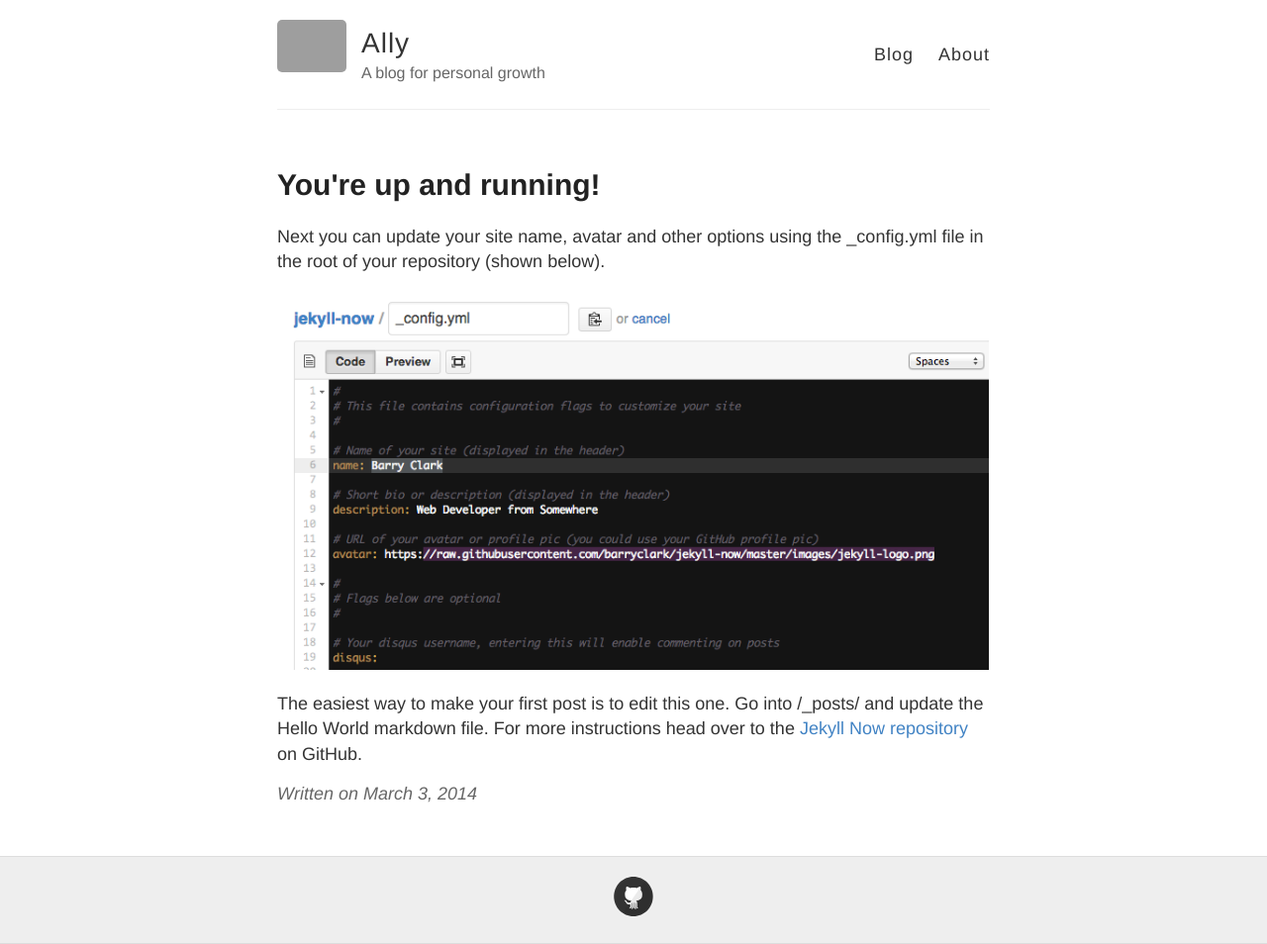
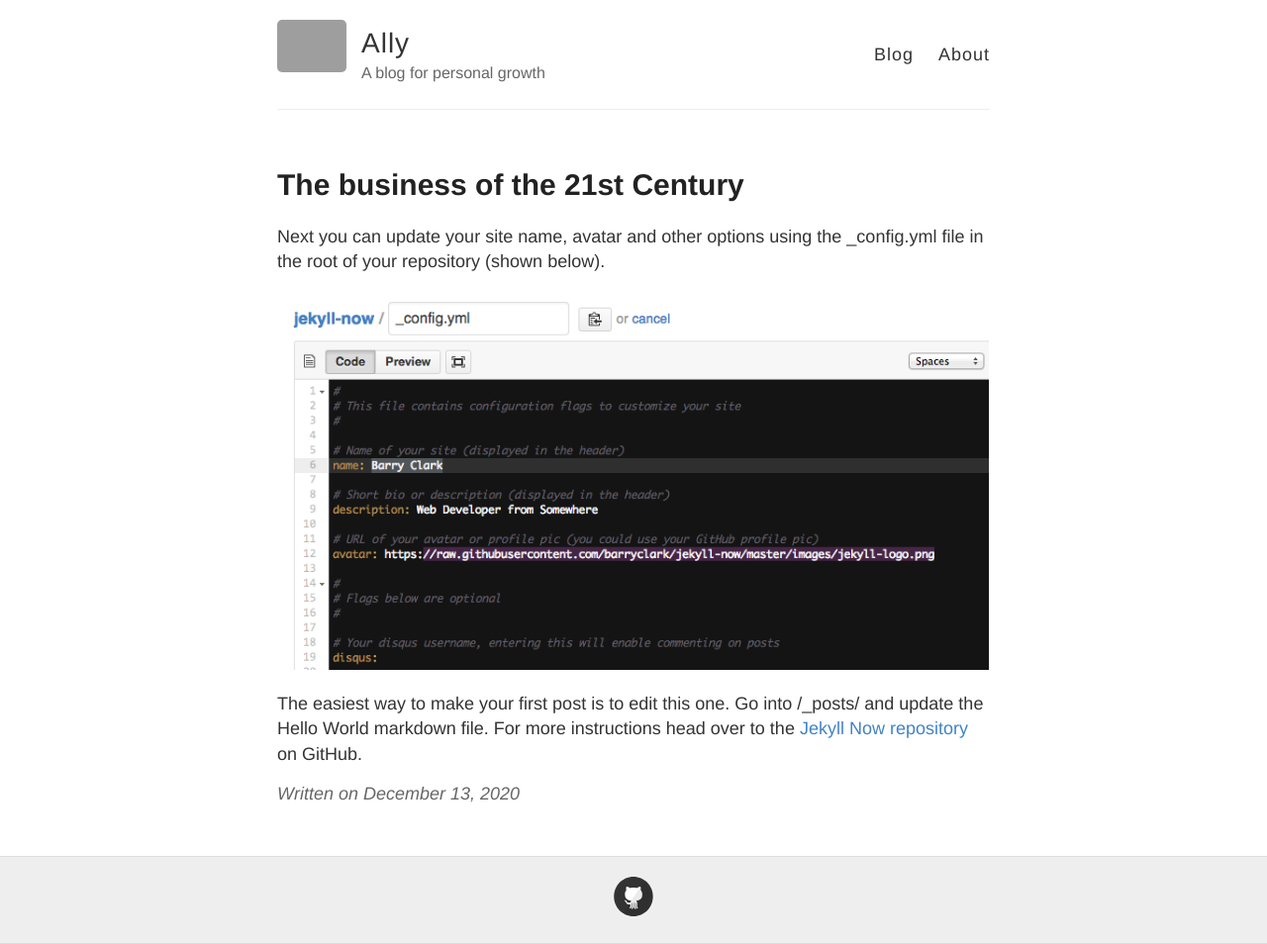
Before and after one commit to akouao/blog, a Jekyll site: the page built from _posts/2020-12-13-21stcentury.md, in a window 1280 px wide. Shown: the whole page at 99% size. Built offline with Jekyll 4.4.1, drawn with Linux system fonts in a browser that asks for light colours; grey boxes are pictures that could not be loaded.

Commit message:
The Business of 21st Century test

```diff
--- a/_posts/2014-3-3-Hello-World.md
+++ b/_posts/2020-12-13-21stcentury.md
@@ -1,6 +1,6 @@
 ---
 layout: post
-title: You're up and running!
+title: The business of the 21st Century
 ---
 
 Next you can update your site name, avatar and other options using the _config.yml file in the root of your repository (shown below).
```
